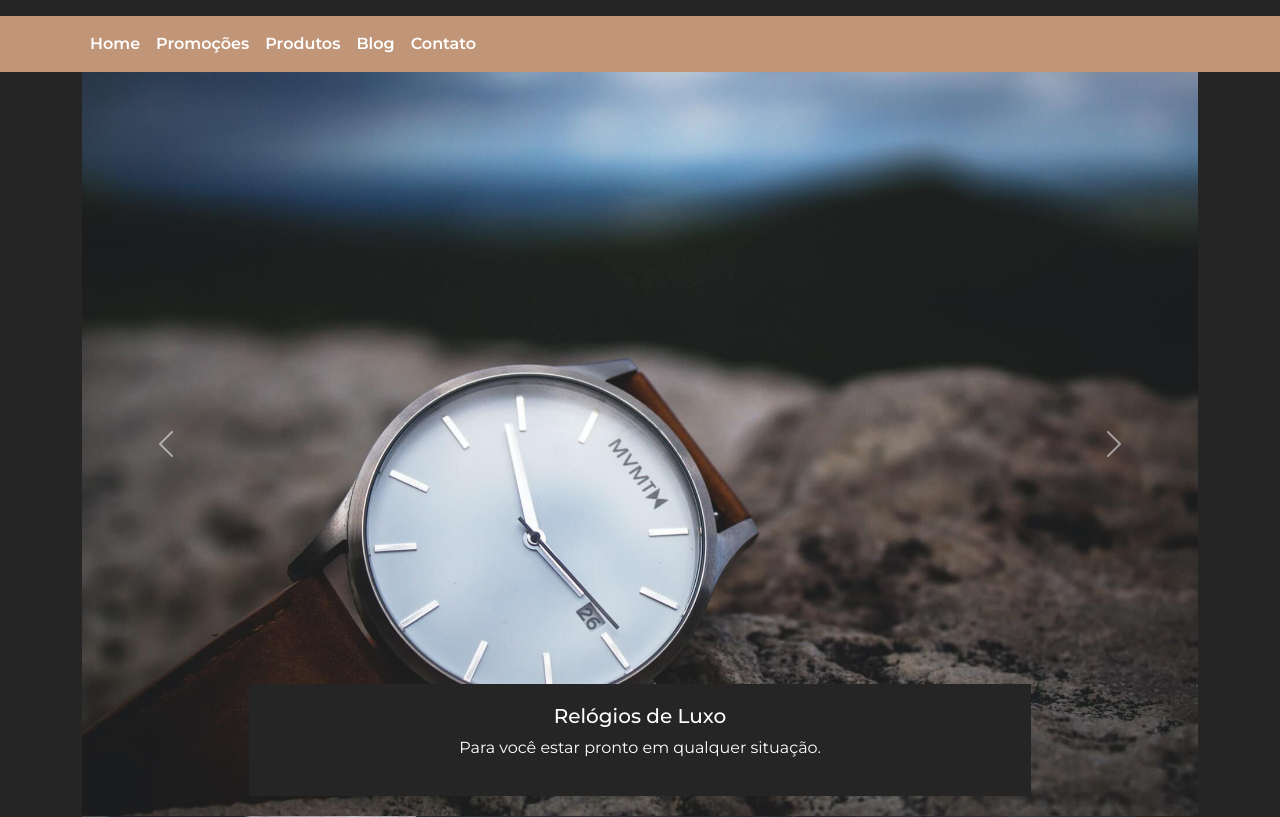
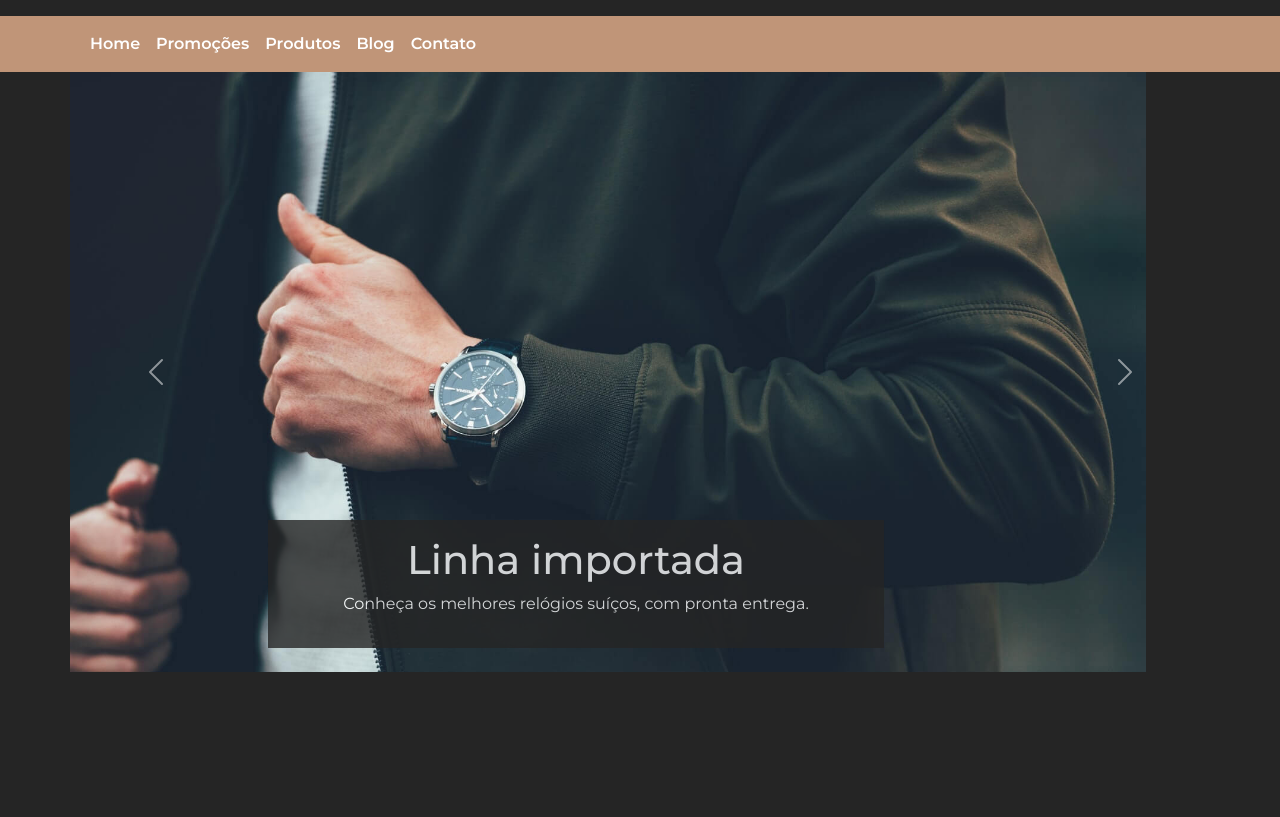
Before and after one commit to Danielmtdc16/exacttime-bootstrap-udemy, a plain HTML site: page index.html in a window 1280 px wide. Shown: the part 84-901 px from the top of the page. After the commit the page ends 800 px from the top, so only its background shows below. Drawn offline with nearby package versions, Linux system fonts and the light colour scheme.

Commit message:
adicionando css do slider.

```diff
--- a/css/style.css
+++ b/css/style.css
@@ -129,3 +129,46 @@
 .navbar-toggler {
     font-size: 1.5em;
 }
+
+/* BANNERS */
+#banners-container {
+    padding: 0;
+}
+
+#slider .carousel-item {
+    height: 400px;
+}
+#slider img {
+    height: 400px;
+    object-fit: cover;
+    object-position: top left;
+}
+.carousel-caption {
+    bottom: 1.5em;
+    padding: 1em;
+    opacity: 0.8;
+}
+
+.carousel-caption h5 {
+    font-size: 1.5em;
+}
+
+@media (min-width: 768px) {
+    #slider .carousel-item {
+        height: 600px;
+    }
+
+    #slider img {
+        height: 600px;
+        object-fit: cover;
+    }
+
+    .carousel-caption {
+        left: 23%;
+        right: 23%;
+    }
+
+    .carousel-caption h5 {
+        font-size: 2.5em;
+    }
+}
--- a/index.html
+++ b/index.html
@@ -124,14 +124,6 @@
                         <p>Conheça os melhores relógios suíços, com pronta entrega.</p>
                     </div>
                 </div>
-
-                <div class="carousel-item active">
-                    <img src="img/banner1.jpg" alt="Banner 1" class="d-block w-100 img-fluid">
-                    <div class="carousel-caption primary-bg-color">
-                        <h5>Relógios de Luxo</h5>
-                        <p>Para você estar pronto em qualquer situação.</p>
-                    </div>
-                </div>
             </div>
 
             <button class="carousel-control-prev" type="button" data-bs-target="#slider"
```
